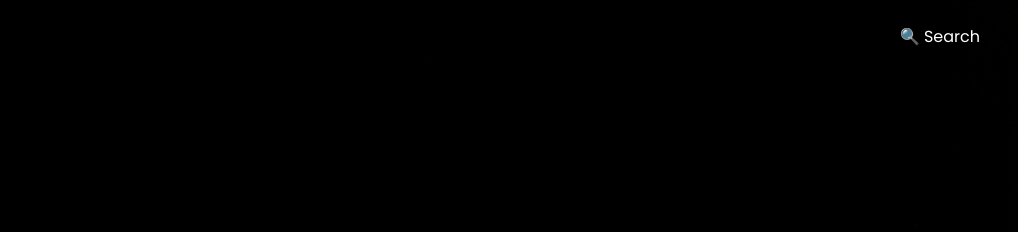
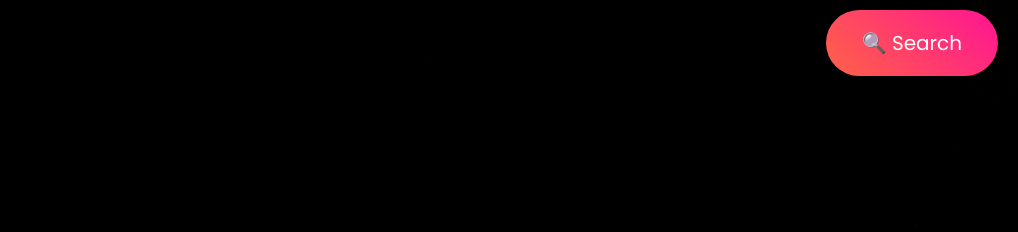
Before and after one commit to Keshara475/BuyIt-Lk, a plain HTML site: page index.html in a window 1280 px wide. Shown: the top 232 px of the page, without its empty margins (262-1280 px from the left). Drawn offline with Linux system fonts and the light colour scheme.

Commit message:
Update index.html

```diff
--- a/index.html
+++ b/index.html
@@ -91,17 +91,19 @@
     }
 
     .bubble-btn {
-      background: transparent;
+      background: linear-gradient(45deg, #ff6347, #ff1493);
       color: white;
-      padding: 14px 18px;
+      padding: 18px 36px;
       border-radius: 50px;
       text-decoration: none;
+      font-size: 18px;
       font-weight: 500;
-      transition: 0.3s;
+      box-shadow: 0 6px 12px rgba(0, 0, 0, 0.3);
+      transition: all 0.3s ease;
     }
 
     .bubble-btn:hover {
-      background: rgba(52, 152, 219, 0.7);
+      background: linear-gradient(45deg, #ff8265, #ff3bb5);
       transform: translateY(-4px);
     }
 
@@ -219,21 +221,26 @@
       color: #e74c3c;
     }
 
-    /* Updated Order Now button styles */
-    .product-card a {
+    /* Updated consistent button styles */
+    .product-card a,
+    .bubble-btn,
+    .cta-btn {
+      background: linear-gradient(45deg, #ff6347, #ff1493);
+      color: white;
+      padding: 18px 36px;
+      border-radius: 50px;
       text-decoration: none;
-      background: #27ae60; /* Green color */
-      color: white;
-      padding: 12px 24px;
-      border-radius: 50px;
-      display: inline-block;
-      margin-top: 20px;
+      font-size: 20px;
+      font-weight: 500;
+      box-shadow: 0 6px 12px rgba(0, 0, 0, 0.3);
       transition: all 0.3s ease;
     }
 
-    .product-card a:hover {
-      background: #2ecc71; /* Lighter green for hover */
-      transform: translateY(-3px);
+    .product-card a:hover,
+    .bubble-btn:hover,
+    .cta-btn:hover {
+      background: linear-gradient(45deg, #ff8265, #ff3bb5);
+      transform: translateY(-4px);
     }
 
     section#contact {
```
